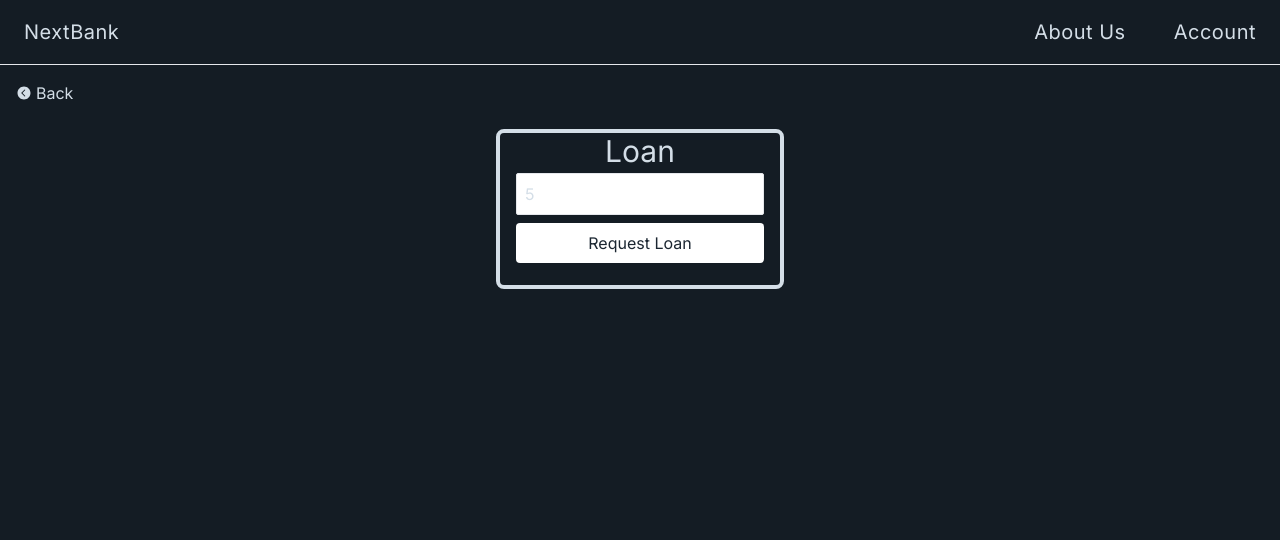
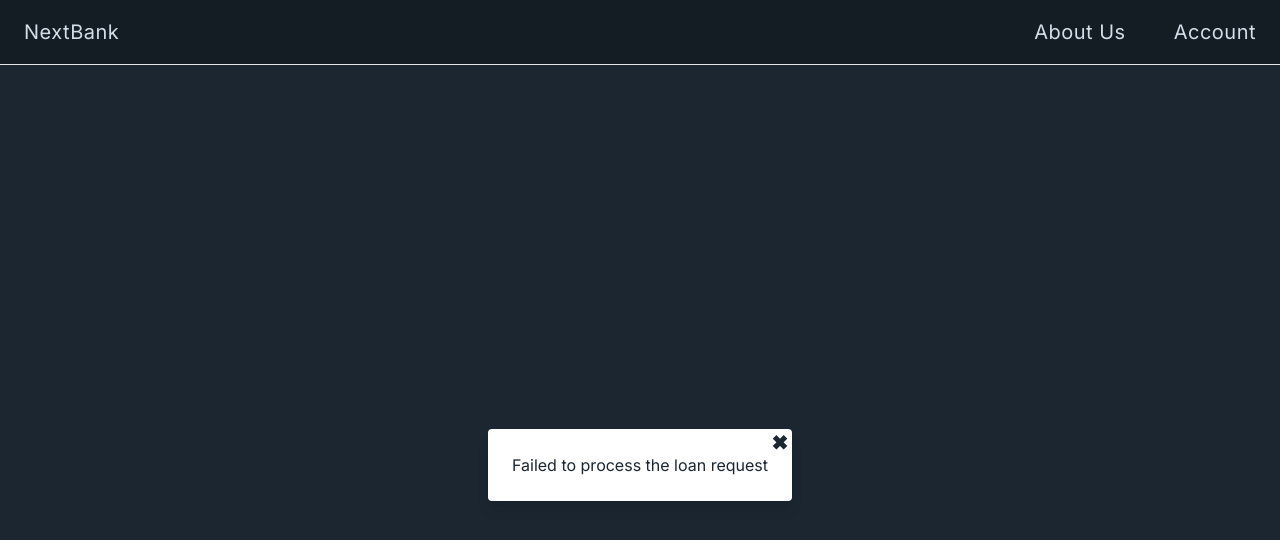
Before and after one commit to Vilnoiuandrei/next-bank, a Next.js app: page /loan in a window 1280 px wide. Both pictures are taken after typing "5" into the empty fields and a click on the button "Request Loan". Shown: the top 540 px of the page. Built offline with nearby package versions, Linux system fonts and the light colour scheme; no server answers.

Commit message:
Implement message popup for loan approval and error handling in Loan component

```diff
--- a/app/_components/LoanRequest.tsx
+++ b/app/_components/LoanRequest.tsx
@@ -23,15 +23,16 @@ async function fetchLoan({ amount }: { amount: string }) {
 
 export default function Loan() {
   const [amount, setAmount] = useState("");
+  const [message, setMessage] = useState("");
 
   const loanMutation = useMutation({
     mutationFn: fetchLoan,
     onSuccess: () => {
       setAmount("");
-      alert("Loan approved and balance updated!");
+      setMessage("Loan approved and balance updated!");
     },
     onError: (error: any) => {
-      alert(error.message || "An error occurred during the loan request.");
+      setMessage(error.message || "An error occurred during the loan request.");
     },
   });
 
@@ -44,6 +45,9 @@ export default function Loan() {
     loanMutation.mutate({ amount });
   };
 
+  function closePopup(): void {
+    setMessage("");
+  }
   return (
     <div className="md:w-52 border-4 border-customLight rounded-lg lg:w-72 w-80 h-40 mt-12">
       <h3 className="text-3xl text-center mb-1">Loan</h3>
@@ -63,6 +67,21 @@ export default function Loan() {
           Request Loan
         </button>
       </form>
+      <div
+        className={`absolute left-0 top-0 z-10 w-screen h-screen bg-customDark2 text-customDark2 flex items-center justify-center transition-opacity duration-300 ${
+          message ? "opacity-100" : "opacity-0 pointer-events-none"
+        }`}
+      >
+        <div className="bg-white p-6 rounded shadow-lg relative">
+          <p>{message}</p>
+          <button
+            onClick={closePopup}
+            className="absolute top-0 right-1 text-xl font-bold"
+          >
+            ✖
+          </button>
+        </div>
+      </div>
     </div>
   );
 }
```
